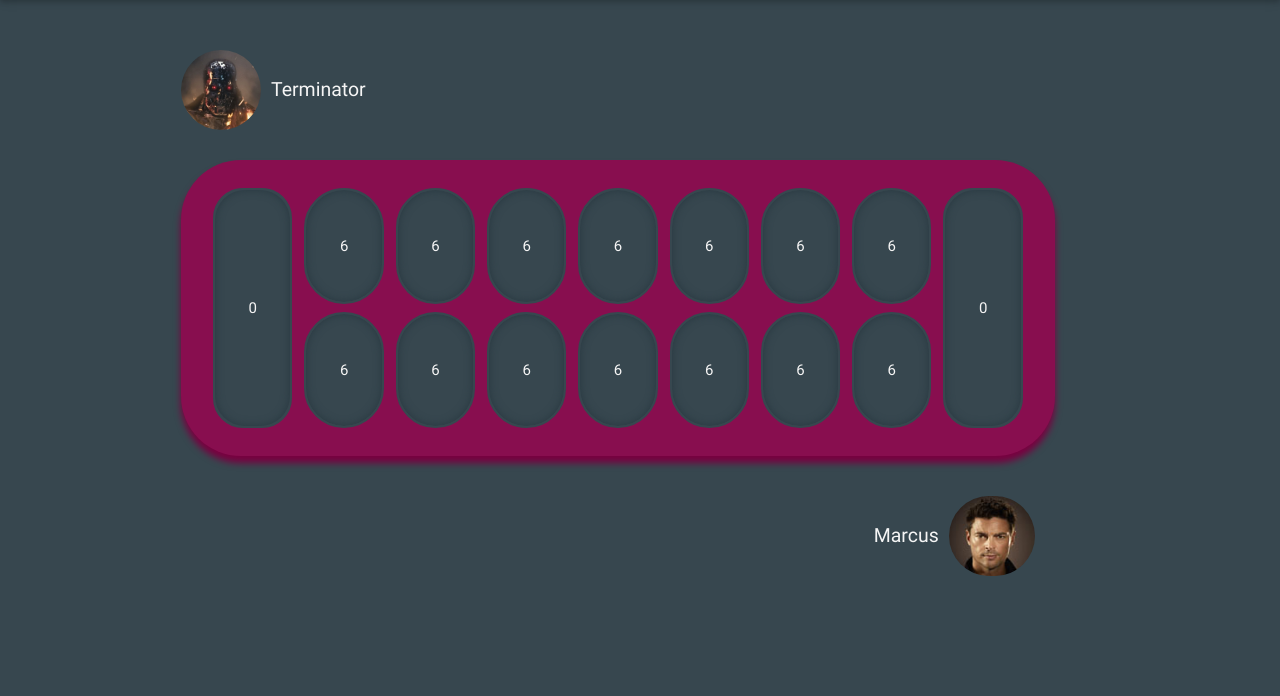
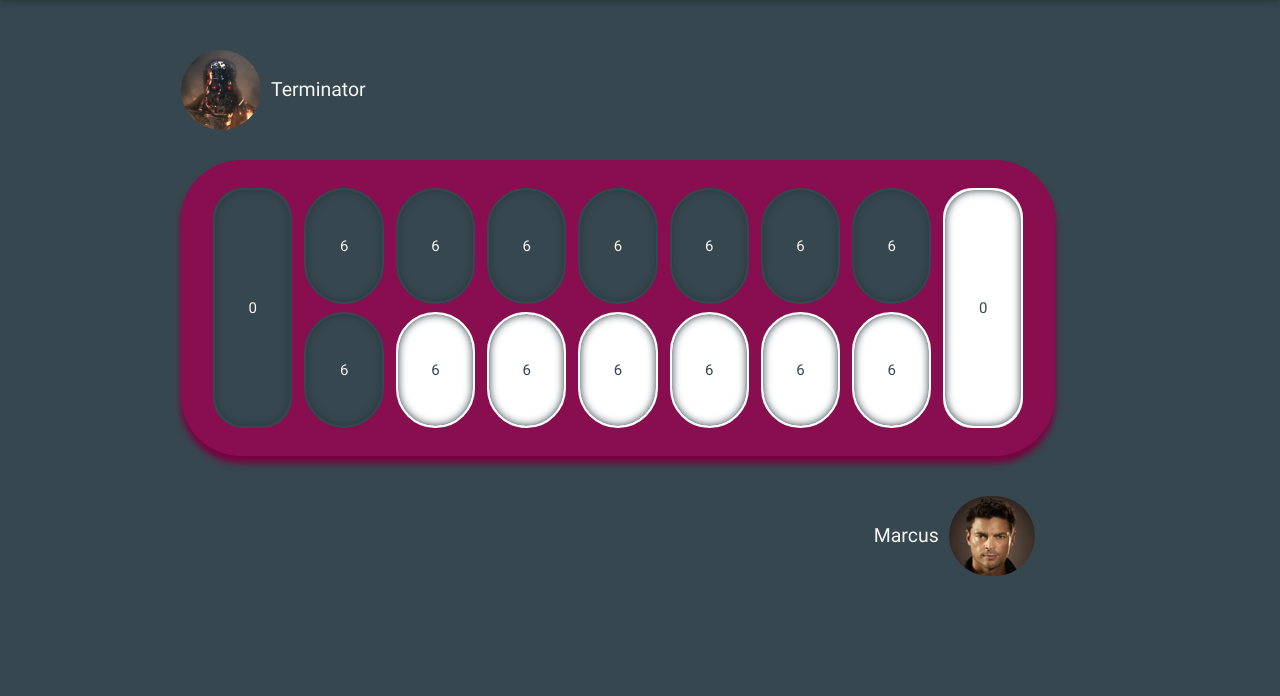
Before and after one commit to EmelyanovAndrey/Kalah, a PHP site: page /game.html in a window 1280 px wide. Shown: the part 64-760 px from the top of the page. Run offline with PHP 8.4, Linux system fonts and the light colour scheme; some libraries are stand-ins or nearby versions; some web fonts are replaced.

Commit message:
Merge branch 'master' of https://github.com/EmelyanovAndrey/Kalah
# Please enter a commit message to explain why this merge is necessary,
# especially if it merges an updated upstream into a topic branch.
#
# Lines starting with '#' will be ignored, and an empty message aborts
# the commit.

```diff
--- a/src/main/view/css/includes/style.less
+++ b/src/main/view/css/includes/style.less
@@ -189,6 +189,9 @@ header {
       @color-object-background: @color-background;
       @color-object-border: @color-object-background - 15%;
 
+      @color-object-anemy-background: white;
+      @color-object-anemy-border: @color-object-background - 15%;
+
       background-color: @color-board-background;
 
       color: @color-text;
@@ -217,6 +220,13 @@ header {
 
         border: 2px solid @color-object-background;
         box-shadow: inset 0px 0px 8px @color-object-border;
+
+        & + .player-obj {
+          background-color: @color-object-anemy-background;
+          color: @color-background;
+          border: 2px solid @color-object-anemy-background;
+          box-shadow: inset 0px 0px 8px @color-object-anemy-border;
+        }
 
         &:hover {
           background-color: @color-text;
--- a/src/main/view/game.html
+++ b/src/main/view/game.html
@@ -58,7 +58,7 @@
           <div class="row">
             <table class="board">
               <tr>
-                <td rowspan="2" class="kalah hover"><span>0</span></td>
+                <td rowspan="2" class="kalah player-obj"><span>0</span></td>
                 <td class="lunka"><span>6</span></td>
                 <td class="lunka"><span>6</span></td>
                 <td class="lunka"><span>6</span></td>
@@ -66,16 +66,16 @@
                 <td class="lunka"><span>6</span></td>
                 <td class="lunka"><span>6</span></td>
                 <td class="lunka"><span>6</span></td>
-                <td rowspan="2" class="kalah"><span>0</span></td>
+                <td rowspan="2" class="kalah player-obj"><span>0</span></td>
               </tr>
               <tr>
-                <td class="lunka"><span>6</span></td>
-                <td class="lunka"><span>6</span></td>
-                <td class="lunka"><span>6</span></td>
-                <td class="lunka"><span>6</span></td>
-                <td class="lunka"><span>6</span></td>
-                <td class="lunka"><span>6</span></td>
-                <td class="lunka"><span>6</span></td>
+                <td class="lunka player-obj"><span>6</span></td>
+                <td class="lunka player-obj"><span>6</span></td>
+                <td class="lunka player-obj"><span>6</span></td>
+                <td class="lunka player-obj"><span>6</span></td>
+                <td class="lunka player-obj"><span>6</span></td>
+                <td class="lunka player-obj"><span>6</span></td>
+                <td class="lunka player-obj"><span>6</span></td>
               </tr>
             </table>
           </div>
--- a/src/main/view/js/includes/scripts.js
+++ b/src/main/view/js/includes/scripts.js
@@ -31,7 +31,7 @@
   };
 
   $(document).ready(function() {
-    var lunka;
+    var kalah, lunka;
     $("#hellow").on("click", "a", function(event) {
       var id, top;
       event.preventDefault();
@@ -44,6 +44,7 @@
     vs_item(human);
     vs_item(comp);
     lunka = $(".board .lunka");
+    kalah = $(".board .kalah");
     lunka.mousedown(function() {
       $(this).addClass("active");
     });
--- a/src/main/view/js/scripts.min.js
+++ b/src/main/view/js/scripts.min.js
@@ -1 +1 @@
-(function(){var n,o,t;o="#play .human",n="#play .comp",$(function(){jQuery.browser.mozilla===!0&&($(o).addClass("simple"),$(n).addClass("simple"))}),t=function(n,o,t){null==o&&(o=500),null==t&&(t=.6),$(n).mouseenter(function(){$(this).find(".inner").fadeTo(o,t,function(){}),$(this).css({cursor:"pointer"})}),$(n).mouseleave(function(){$(this).find(".inner").fadeTo(o,0,function(){})})},$(document).ready(function(){var e;$("#hellow").on("click","a",function(n){var o,t;n.preventDefault(),o=$(this).attr("href"),t=$(o).offset().top,$("body, html").animate({scrollTop:t},350)}),t(o),t(n),e=$(".board .lunka"),e.mousedown(function(){$(this).addClass("active")}),e.mouseup(function(){$(this).removeClass("active")})})}).call(this);
+(function(){var n,o,t;o="#play .human",n="#play .comp",$(function(){jQuery.browser.mozilla===!0&&($(o).addClass("simple"),$(n).addClass("simple"))}),t=function(n,o,t){null==o&&(o=500),null==t&&(t=.6),$(n).mouseenter(function(){$(this).find(".inner").fadeTo(o,t,function(){}),$(this).css({cursor:"pointer"})}),$(n).mouseleave(function(){$(this).find(".inner").fadeTo(o,0,function(){})})},$(document).ready(function(){var e,i;$("#hellow").on("click","a",function(n){var o,t;n.preventDefault(),o=$(this).attr("href"),t=$(o).offset().top,$("body, html").animate({scrollTop:t},350)}),t(o),t(n),i=$(".board .lunka"),e=$(".board .kalah"),i.mousedown(function(){$(this).addClass("active")}),i.mouseup(function(){$(this).removeClass("active")})})}).call(this);
```
Also changed, not shown: src/main/view/css/includes/style.css (+12 -0 lines), src/main/view/includes/game.jade (+14 -7 lines), src/main/view/css/style.min.css, 1 other file.
